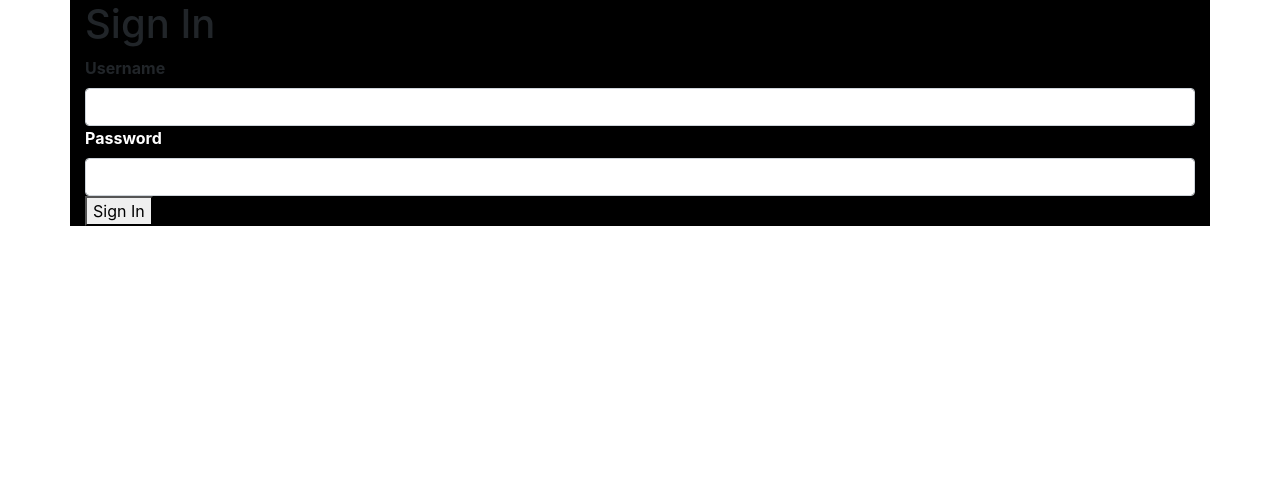
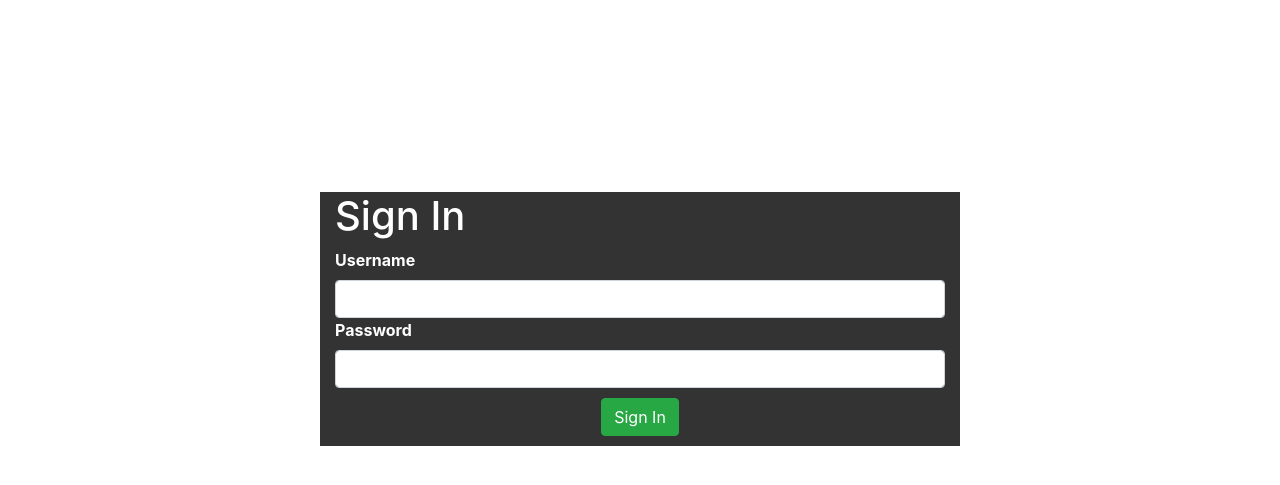
Before and after one commit to ajaysudhakaranarse/python_learning, a Django app: page /crud_demo/user/login in a window 1280 px wide. Shown: the top 485 px of the page. Run offline with Django 3.2, Linux system fonts and the light colour scheme; some libraries are stand-ins or nearby versions.

```diff
--- a/crud_demo/templates/crud_demo/book/index.html
+++ b/crud_demo/templates/crud_demo/book/index.html
@@ -59,7 +59,7 @@
           <input type="text" class="form-control" name="author_name">
         </div>
         <div class="modal-footer">
-          <button type="button" class="btn btn-default" data-dismiss="modal">Close</button>
+          <button type="submit" class="btn btn-info">Submit</button>
         </div>
       </div>
 
--- a/crud_demo/templates/crud_demo/user/login.html
+++ b/crud_demo/templates/crud_demo/user/login.html
@@ -1,20 +1,19 @@
 {% load static %}
 <html>
   <head>
-    <link rel="stylesheet" href="{% static 'css/book/index.css' %}">
     <link rel="stylesheet" href="{% static 'css/user/login.css' %}">
     <link rel="stylesheet" href="https://stackpath.bootstrapcdn.com/bootstrap/4.1.3/css/bootstrap.min.css" integrity="sha384-MCw98/SFnGE8fJT3GXwEOngsV7Zt27NXFoaoApmYm81iuXoPkFOJwJ8ERdknLPMO" crossorigin="anonymous">
   </head>
   <form action="{%url 'crud_demo:user_login'%}" method="POST">{% csrf_token %}
-    <div class="container log_form" style="background-color:black">
-      <h1 class="login_header">Sign In</h1>
-      <label for="uname"><b>Username</b></label>
+    <div class="container log_form" style="background-color:#333;width:50%;padding-bottom: 10px;margin-top: 15%">
+      <h1 class="login_header" style="color:white">Sign In</h1>
+      <label for="uname" style="color:white"><b>Username</b></label>
       <input type="text" class="form-control" name="username">
 
-      <label for="uname" class="lable_name"><b>Password</b></label>
+      <label for="uname" style="color:white"><b>Password</b></label>
       <input type="password" class="form-control" name="password">
 
-      <button type="submit" class="login_btn">Sign In</button>
+      <button type="submit" class="btn btn-success" style="margin:auto;display:block;margin-top: 10px;">Sign In</button>
     </div>
   </form>
 </html>
```
Also changed, not shown: db.sqlite3.
